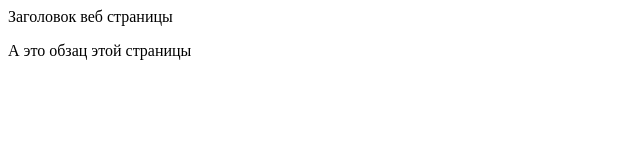
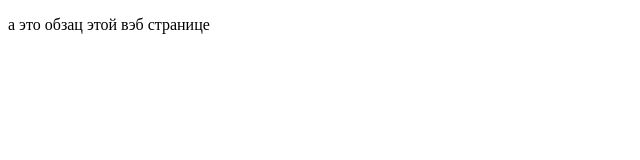
Before and after one commit to WebHeroSchool/Ruslan-Koneev, a plain HTML site: page index.html in a window 1280 px wide. Shown: the whole page, without its empty margins (0-640 px from the left). Drawn offline with Linux system fonts and the light colour scheme.

Commit message:
Update index.html
к 4 заданию

```diff
--- a/index.html
+++ b/index.html
@@ -1,10 +1,10 @@
 <!DOCTYPE html>
 <html>
-<head>
-<meta charset="utf-8">
-<tittle> Заголовок веб страницы </tittle>
-</head>
-<body>
-<p>А это обзац этой страницы <p>
-<body>
-<html>
+ <head>
+  <meta charset="utf-8">
+  <title> 'это заголовок в веб транице' </title>
+  </head>
+  <body>
+  <p>а это обзац этой вэб странице </p>
+   </body>
+</html>
```
